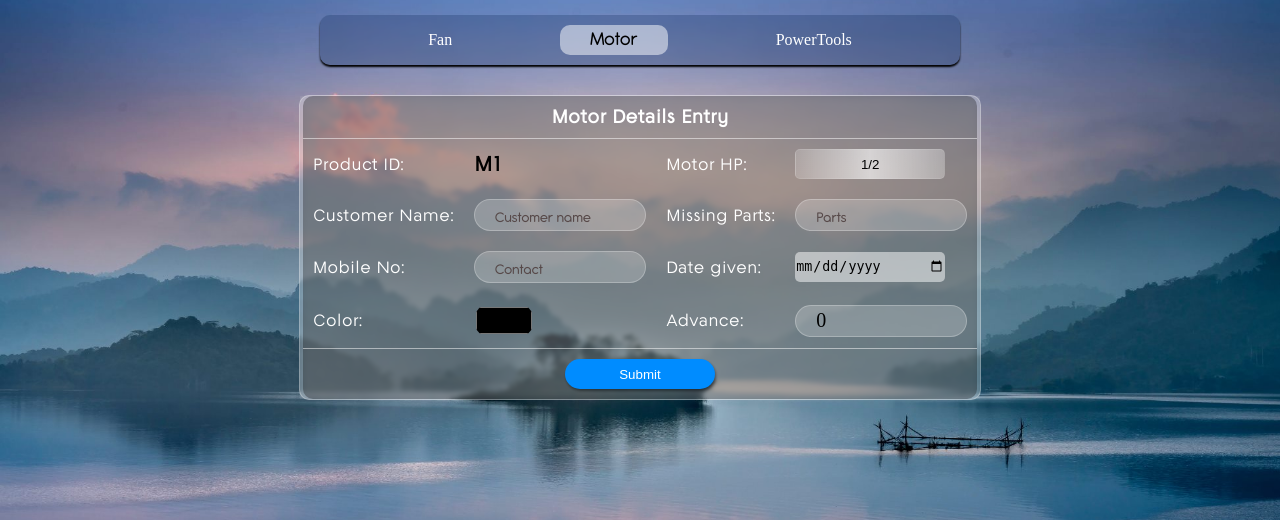
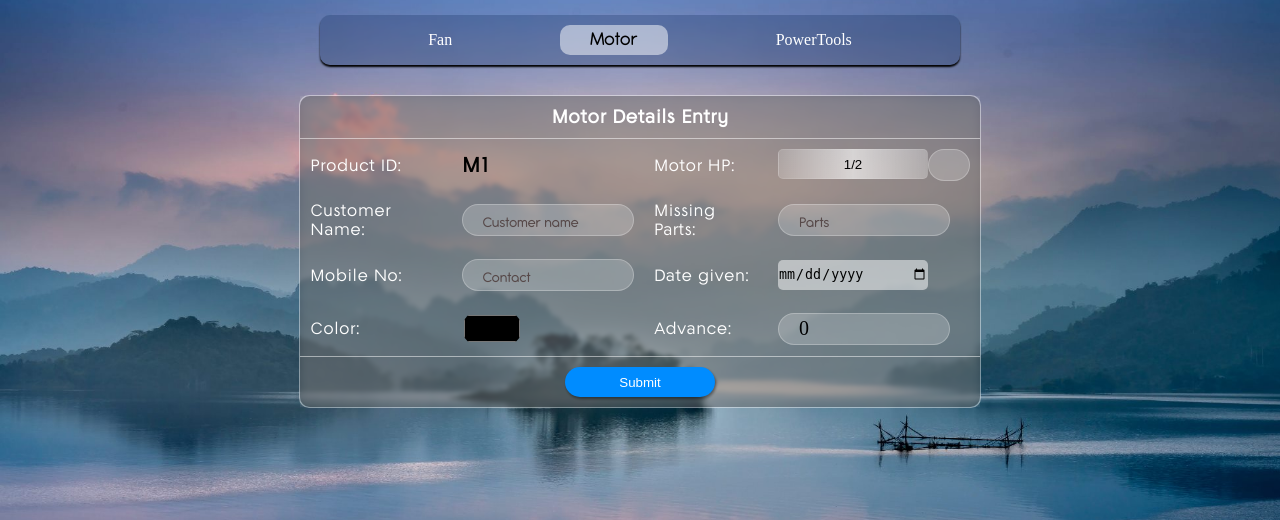
Before and after one commit to Justin-Ebenazar/jacob_Enterprise_freelancing, a Flask app: page /service in a window 1280 px wide. Shown: the part 105-625 px from the top of the page. Run offline with Flask 3, Linux system fonts and the light colour scheme; data that the repository does not hold is empty.

Commit message:
motor hp ku fix

```diff
--- a/Manicks/templates/service.html
+++ b/Manicks/templates/service.html
@@ -95,7 +95,7 @@
                                 <td>Product ID:</td>
                                 <td><h1 class="id" style="font-size: 20px;">{{'M'+info}}</h1></td>
                                 <td>Motor HP:</td>
-                                <td>
+                                <td style="display: flex;">
                                     <select name="HP">
                                         <option value="1/2">1/2</option>
                                         <option value="3/4">3/4</option>
@@ -104,6 +104,7 @@
                                         <option value="5">5</option>
                                         <option value="100">100</option>
                                     </select>
+                                    <input type="text" style="width: 20px; text-align: center; padding: none;">
                                 </td>
                             </tr>
                             <tr>
```
